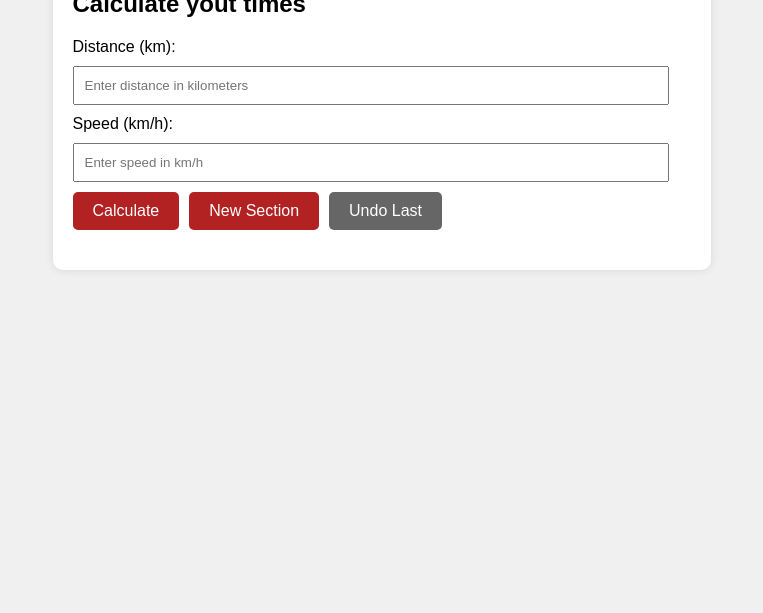
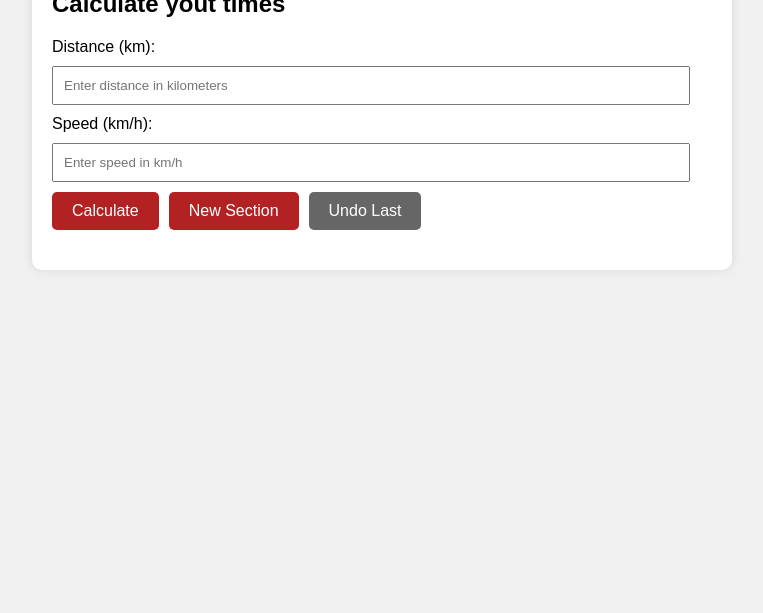
Before and after one commit to Alexandros-Max/R2-Assistant, a plain HTML site: page index.html in a window 1280 px wide. Shown: the part 187-800 px from the top of the page, without its empty margins (258-1021 px from the left). Drawn offline with Linux system fonts and the light colour scheme.

Commit message:
Add files via upload

```diff
--- a/index.html
+++ b/index.html
@@ -27,6 +27,7 @@
             border-radius: 10px;
             box-shadow: 0 0 10px rgba(0, 0, 0, 0.1);
             position: relative;
+            width: min(100%,700px);
         }
         h1 {
             margin: 20px 0 5px;
```
